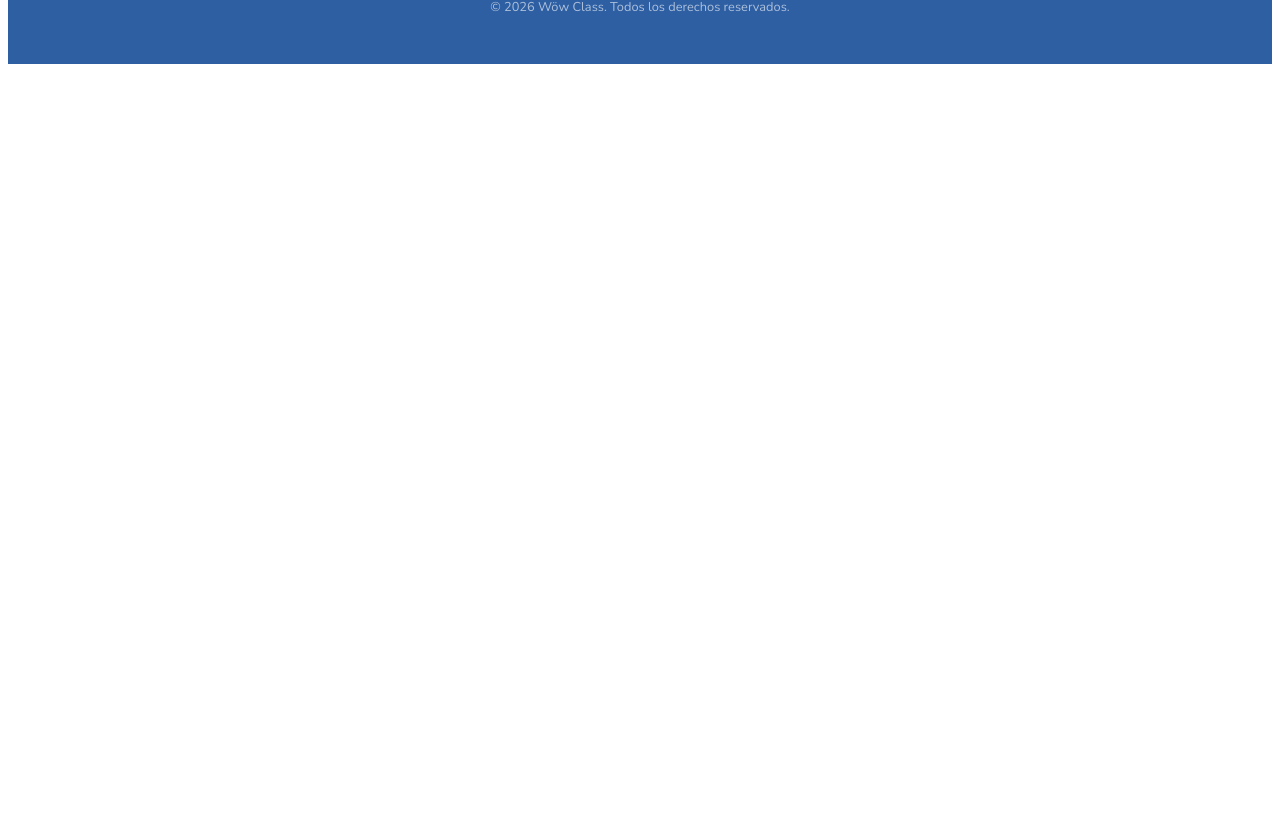
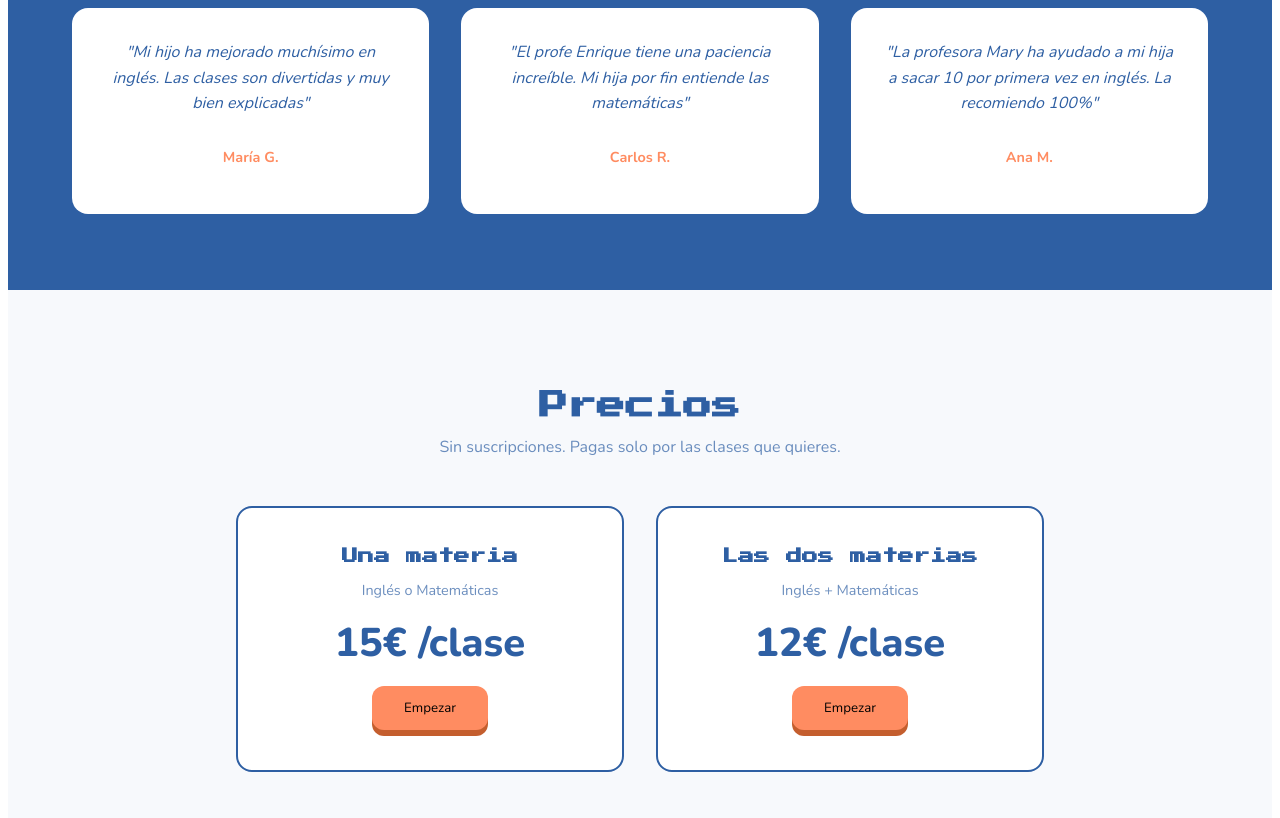
Before and after one commit to NatalieAzcona/wow-class, a React (Vite) app in the folder frontend/: page / in a window 1280 px wide. Shown: the part 2082-2900 px from the top of the page. Before the commit the page ends 2154 px from the top, so only its background shows below. Built offline with nearby package versions, Linux system fonts and the light colour scheme.

Commit message:
Add Reviews and Prices sections to landing

```diff
--- /dev/null
+++ b/frontend/src/components/Prices.jsx
@@ -0,0 +1,29 @@
+import { useNavigate } from 'react-router-dom'
+import './Prices.scss'
+
+const Prices = () => {
+  const navigate = useNavigate()
+
+  return (
+    <section className="prices">
+      <h2 className="prices__title">Precios</h2>
+      <p className="prices__subtitle">Sin suscripciones. Pagas solo por las clases que quieres.</p>
+      <div className="prices__cards">
+        <div className="prices__card">
+          <h3 className="prices__card-title">Una materia</h3>
+          <p className="prices__card-info">Inglés o Matemáticas</p>
+          <p className="prices__card-price">15€ /clase</p>
+          <button className="prices__card-btn" onClick={() => navigate('/register')}>Empezar</button>
+        </div>
+        <div className="prices__card">
+          <h3 className="prices__card-title">Las dos materias</h3>
+          <p className="prices__card-info">Inglés + Matemáticas</p>
+          <p className="prices__card-price">12€ /clase</p>
+          <button className="prices__card-btn" onClick={() => navigate('/register')}>Empezar</button>
+        </div>
+      </div>
+    </section>
+  )
+}
+
+export default Prices
--- /dev/null
+++ b/frontend/src/components/Prices.scss
@@ -0,0 +1,81 @@
+@use '../styles/mixins' as *;
+
+.prices {
+  background-color: var(--color-background);
+  padding: clamp(3rem, 6vw, 6rem) clamp(1.5rem, 5vw, 4rem);
+  text-align: center;
+
+  &__title {
+    color: var(--color-navy);
+    font-size: clamp(1rem, 3vw, 1.8rem);
+    margin-bottom: 1rem;
+  }
+
+  &__subtitle {
+    color: var(--color-navy);
+    font-size: 1rem;
+    opacity: 0.7;
+    margin-bottom: 3rem;
+  }
+
+  &__cards {
+    display: flex;
+    flex-wrap: wrap;
+    justify-content: center;
+    gap: 2rem;
+  }
+
+  &__card {
+    background-color: white;
+    border: 2px solid var(--color-navy);
+    border-radius: 16px;
+    padding: 2.5rem 2rem;
+    min-width: 240px;
+    flex: 1;
+    max-width: 320px;
+    display: flex;
+    flex-direction: column;
+    align-items: center;
+    gap: 1rem;
+  }
+
+  &__card-title {
+    color: var(--color-navy);
+    font-size: clamp(0.8rem, 2vw, 1rem);
+    margin: 0;
+  }
+
+  &__card-info {
+    color: var(--color-navy);
+    font-size: 0.9rem;
+    opacity: 0.7;
+    margin: 0;
+  }
+
+  &__card-price {
+    color: var(--color-navy);
+    font-size: 2.5rem;
+    font-weight: 800;
+    margin: 0;
+
+    span {
+      font-size: 1rem;
+      font-weight: 400;
+      opacity: 0.6;
+    }
+  }
+
+  &__card-btn {
+    border: none;
+    cursor: pointer;
+    border-radius: 12px;
+    padding: 0.8rem 2rem;
+    @include btn-pressed(var(--color-orange), #c45e2e);
+
+    a {
+      color: white;
+      text-decoration: none;
+      font-weight: 700;
+    }
+  }
+}
--- /dev/null
+++ b/frontend/src/components/Reviews.jsx
@@ -0,0 +1,20 @@
+import reviews from '../data/reviews'
+import './Reviews.scss'
+
+const Reviews = () => {
+  return (
+    <section className="reviews">
+      <h2 className="reviews__title">Lo que dicen las familias</h2>
+      <div className="reviews__grid">
+        {reviews.map((review) => (
+          <div key={review.id} className="reviews__card">
+            <p className="reviews__text">"{review.text}"</p>
+            <p className="reviews__name"> {review.name}</p>
+          </div>
+        ))}
+      </div>
+    </section>
+  )
+}
+
+export default Reviews
--- /dev/null
+++ b/frontend/src/components/Reviews.scss
@@ -0,0 +1,44 @@
+.reviews {
+  background-color: var(--color-navy);
+  padding: clamp(3rem, 6vw, 6rem) clamp(1.5rem, 5vw, 4rem);
+  text-align: center;
+
+  &__title {
+    color: white;
+    font-size: clamp(1rem, 3vw, 1.8rem);
+    margin-bottom: 3rem;
+  }
+
+  &__grid {
+    display: flex;
+    flex-wrap: wrap;
+    justify-content: center;
+    gap: 2rem;
+  }
+
+  &__card {
+    background-color: white;
+    border-radius: 16px;
+    padding: 2rem;
+    max-width: 320px;
+    flex: 1;
+    min-width: 260px;
+    display: flex;
+    flex-direction: column;
+    gap: 1rem;
+  }
+
+  &__text {
+    color: var(--color-navy);
+    font-size: 1rem;
+    line-height: 1.6;
+    margin: 0;
+    font-style: italic;
+  }
+
+  &__name {
+    color: var(--color-orange);
+    font-weight: 700;
+    font-size: 0.9rem;
+  }
+}
--- /dev/null
+++ b/frontend/src/data/reviews.js
@@ -0,0 +1,7 @@
+const reviews = [
+  { id: 1, text: 'Mi hijo ha mejorado muchísimo en inglés. Las clases son divertidas y muy bien explicadas', name: 'María G.' },
+  { id: 2, text: 'El profe Enrique tiene una paciencia increíble. Mi hija por fin entiende las matemáticas', name: 'Carlos R.' },
+  { id: 3, text: 'La profesora Mary ha ayudado a mi hija a sacar 10 por primera vez en inglés. La recomiendo 100%', name: 'Ana M.' },
+]
+
+export default reviews
--- a/frontend/src/pages/Home.jsx
+++ b/frontend/src/pages/Home.jsx
@@ -1,11 +1,15 @@
 import Hero from "../components/Hero"
 import WhatIsWow from "../components/WhatIsWow"
+import Reviews from "../components/Reviews"
+import Prices from "../components/Prices"
 
 const Home = () => {
   return (
     <div>
       <Hero/>
       <WhatIsWow/>
+      <Reviews/>
+      <Prices/>
     </div>
   )
 }
```
